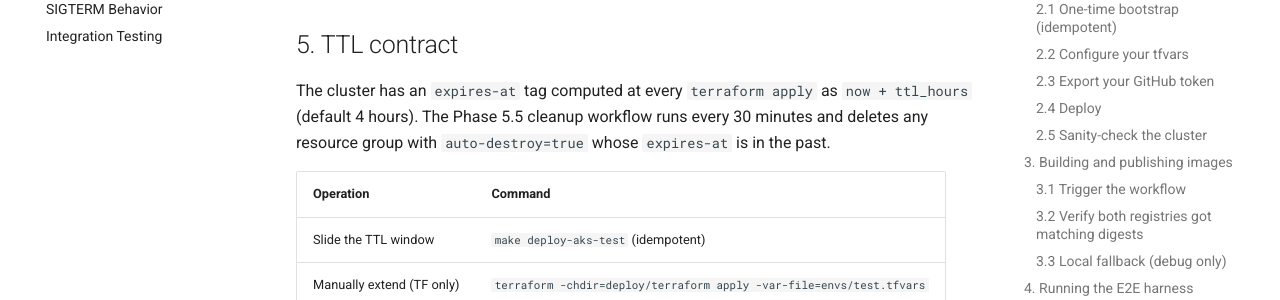
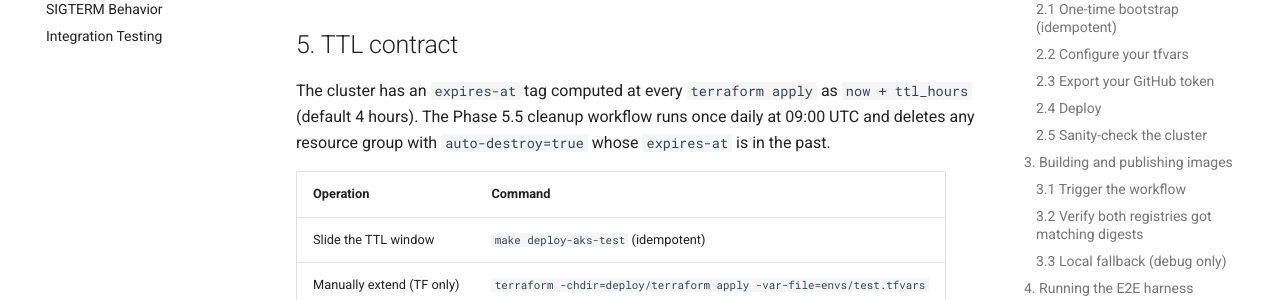
Before and after one commit to raykao/daedalus, an MkDocs documentation site: the page built from docs/runbook.md, in a window 1280 px wide and 900 px high, scrolled down 4745 px. Shown: the part 153-453 px from the top of the window. Built offline with MkDocs 1.6.1 and Material for MkDocs 9.7.7, drawn with Linux system fonts in a browser that asks for light colours; comment, search, counter and statistics services are not loaded.

Commit message:
docs: sweep remaining 30-minute cleanup cadence references
Four references to the old */30 cleanup cadence still referred to

the workflow as running 'every 30 minutes':

- Makefile (cleanup-aks-test target comment)

- deploy/terraform/README.md (Phase 5.5 cleanup section)

- docs/runbook.md (TTL contract section)

- docs/aks-deployment.md (TTL disposal note)

All updated to reflect the daily 09:00 UTC schedule introduced in

the previous cron change. No code or behavior changes.

Co-authored-by: Copilot <223556219+Copilot@users.noreply.github.com>

```diff
--- a/docs/runbook.md
+++ b/docs/runbook.md
@@ -211,8 +211,8 @@ the cluster itself.
 ## 5. TTL contract
 
 The cluster has an `expires-at` tag computed at every `terraform apply` as
-`now + ttl_hours` (default 4 hours). The Phase 5.5 cleanup workflow runs every
-30 minutes and deletes any resource group with `auto-destroy=true` whose
+`now + ttl_hours` (default 4 hours). The Phase 5.5 cleanup workflow runs once
+daily at 09:00 UTC and deletes any resource group with `auto-destroy=true` whose
 `expires-at` is in the past.
 
 | Operation                  | Command                              |
```
Also changed, not shown: deploy/terraform/README.md (+1 -1 lines), docs/aks-deployment.md (+1 -1 lines), 1 other file.
